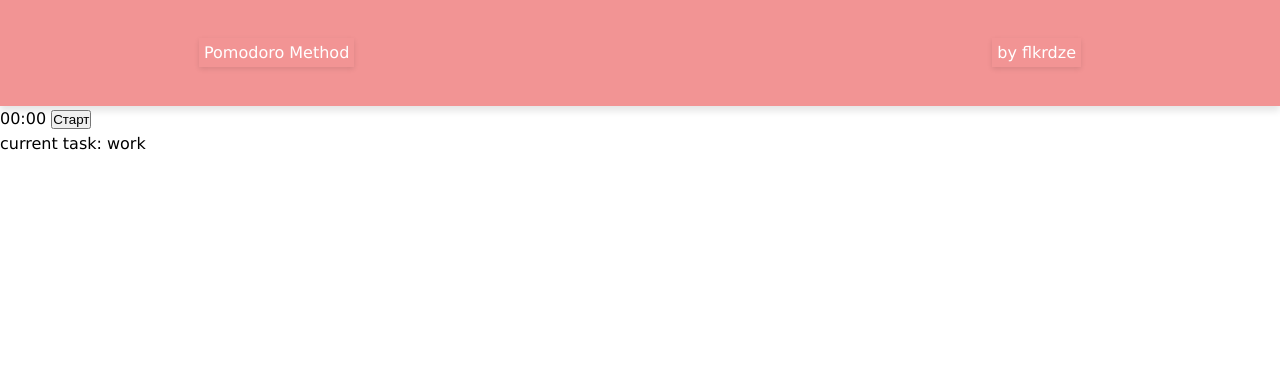
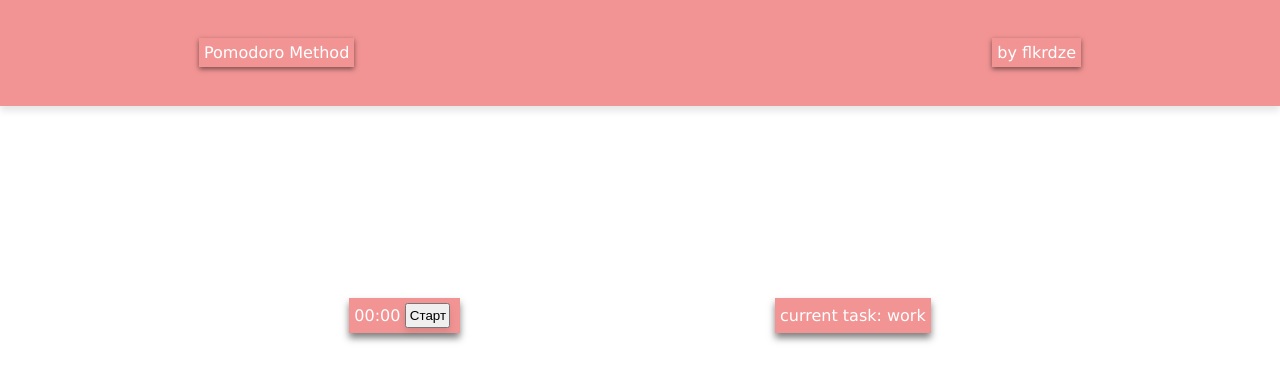
Before and after one commit to flkrdze/PomodoroMethod, a plain HTML site: page index.html in a window 1280 px wide. Drawn offline with Linux system fonts and the light colour scheme.

Commit message:
add CSS for div timer-container

```diff
--- a/index.html
+++ b/index.html
@@ -17,8 +17,10 @@
         </div>
     </header>
     <div class="timer-container">
-        <span id="timer-display">00:00</span>
-        <button id="timer-button">Старт</button>
+        <div class="first-two">
+            <span id="timer-display">00:00</span>
+            <button id="timer-button">Старт</button>
+        </div>
         <p id="phase-getter">current task: work</p>
         <script src="scripts/script.js"></script>
     </div>
--- a/styles/style.css
+++ b/styles/style.css
@@ -33,11 +33,41 @@ header a {
     color: white;
     text-decoration: none;
     padding: 5px;
-    box-shadow: 0 2px 5px rgba(0, 0, 0, 0.1);
+    box-shadow: 0 2px 5px rgba(0, 0, 0, 0.5);
 }
 
 header a:hover {
     background-color: white;
-    box-shadow: 0 2px 5px rgba(0, 0, 0, 0.1);
+    box-shadow: 0 2px 5px rgba(0, 0, 0, 0.5);
     color: rgb(242, 148, 148);
 }
+
+.timer-container {
+    display: flex;
+    justify-content: space-around;
+    margin: 15% 15% 15% 15%;
+}
+
+.first-two {
+    display: flex;
+    justify-content: center;
+    color: white;
+    background-color: rgb(242, 148, 148);
+    padding: 5px;
+    box-shadow: 0 5px 7px rgba(0, 0, 0, 0.5);
+}
+
+#timer-button {
+    width: 45px;
+    box-sizing: border-box;
+    margin-left: 5px;
+    margin-right: 5px;
+    box-shadow: 0 5px 7px rgba(0, 0, 0, 0.1);
+}
+
+#phase-getter {
+    color: white;
+    background-color: rgb(242, 148, 148);
+    padding: 5px;
+    box-shadow: 0 5px 7px rgba(0, 0, 0, 0.5);
+}
```
